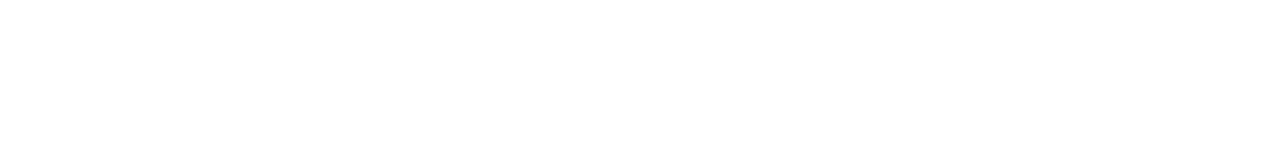
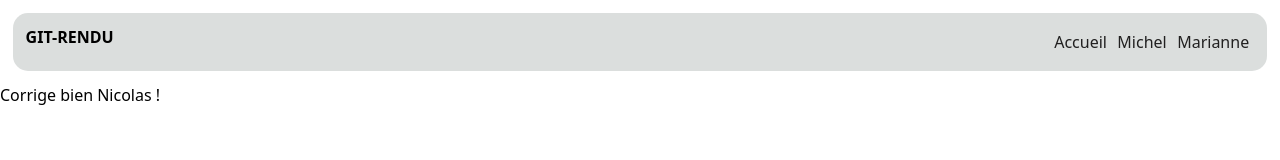
Before and after one commit to Wolap/git-rendu, a plain HTML site: page index.html in a window 1280 px wide. Drawn offline with Linux system fonts and the light colour scheme.

Commit message:
:fire: NAVBAR hover

```diff
--- /dev/null
+++ b/css/accueil/nav.css
@@ -0,0 +1,31 @@
+.container-nav {
+    display: flex;
+    justify-content: space-between;
+    background-color: rgba(215, 218, 217, 0.89);
+    padding: 1%;
+    margin: 1%;
+    border-radius: 15px;
+}
+
+.container-nav ul {
+    display: flex;
+    justify-content: right;
+}
+
+.container-nav ul li {
+    padding: 3%;
+    font-size: 100%;
+}
+
+.container-nav ul li a {
+    color: rgb(33, 32, 32);
+}
+
+.container-nav ul li a:hover {
+    color: white;
+    transition: all 0.3s ease-out;
+}
+
+.name {
+    font-weight: bold;
+}
--- a/css/style.css
+++ b/css/style.css
@@ -0,0 +1,22 @@
+@import url("./accueil/nav.css");
+
+* {
+    margin: 0;
+    padding: 0;
+    box-sizing: border-box;
+    list-style-type: none;
+}
+
+a {
+    text-decoration: none;
+}
+
+html,
+body {
+    height: 100vh;
+}
+
+body {
+    font-family: system-ui, -apple-system, BlinkMacSystemFont, "Segoe UI", Roboto, Oxygen, Ubuntu, Cantarell, "Open Sans", "Helvetica Neue",
+        sans-serif;
+}
--- a/index.html
+++ b/index.html
@@ -7,5 +7,24 @@
 
         <link rel="stylesheet" href="css/style.css" />
     </head>
-    <body></body>
+    <body>
+        <nav>
+            <section>
+                <div class="container-nav">
+                    <p class="name"> GIT-RENDU </p>
+                    <ul>
+                        <li><a href="">Accueil</a></li>
+                        <li><a href="">Michel</a></li>
+                        <li><a href="">Marianne</a></li>
+                    </ul>
+                </div>
+            </section>
+        </nav>
+
+        <section>
+            <div class="container-txt">
+                <p> Corrige bien Nicolas ! </p>
+            </div>
+        </section>
+    </body>
 </html>
```
